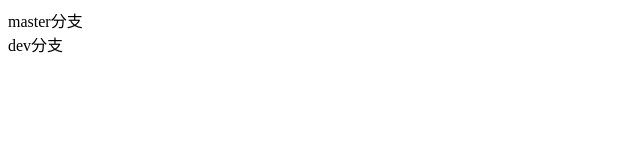
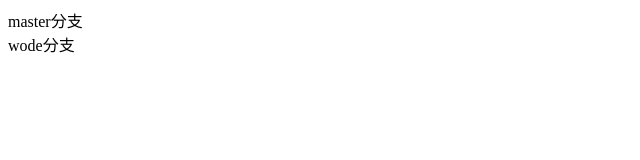
Before and after one commit to fengyouhong/feng, a plain HTML site: page index.html in a window 1280 px wide. Shown: the full height of the page, 0-640 px from the left. Drawn offline with Linux system fonts and the light colour scheme.

Commit message:
添加了我的分支

```diff
--- a/index.html
+++ b/index.html
@@ -8,6 +8,6 @@
 		<div class="master">master分支</div>
 
 
-		<div class="dev">dev分支</div>
+		<div class="dev">wode分支</div>
 	</body>
 </html>
```
